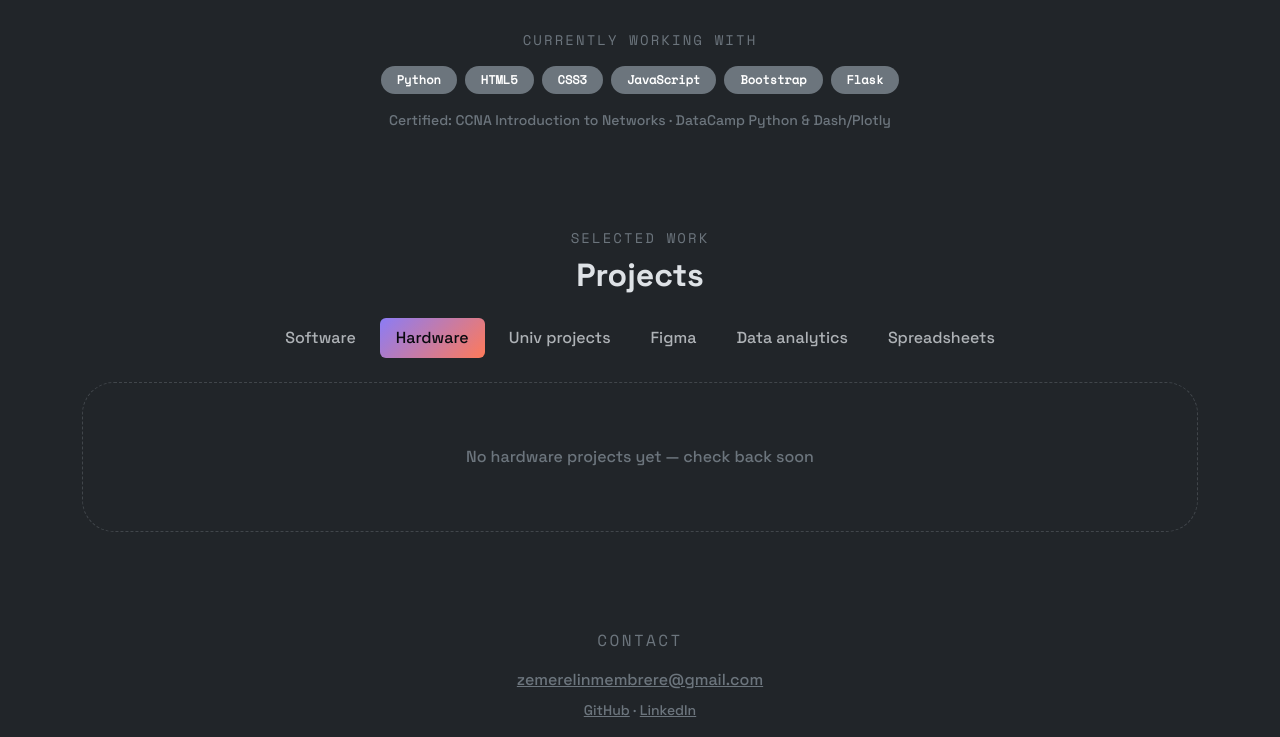
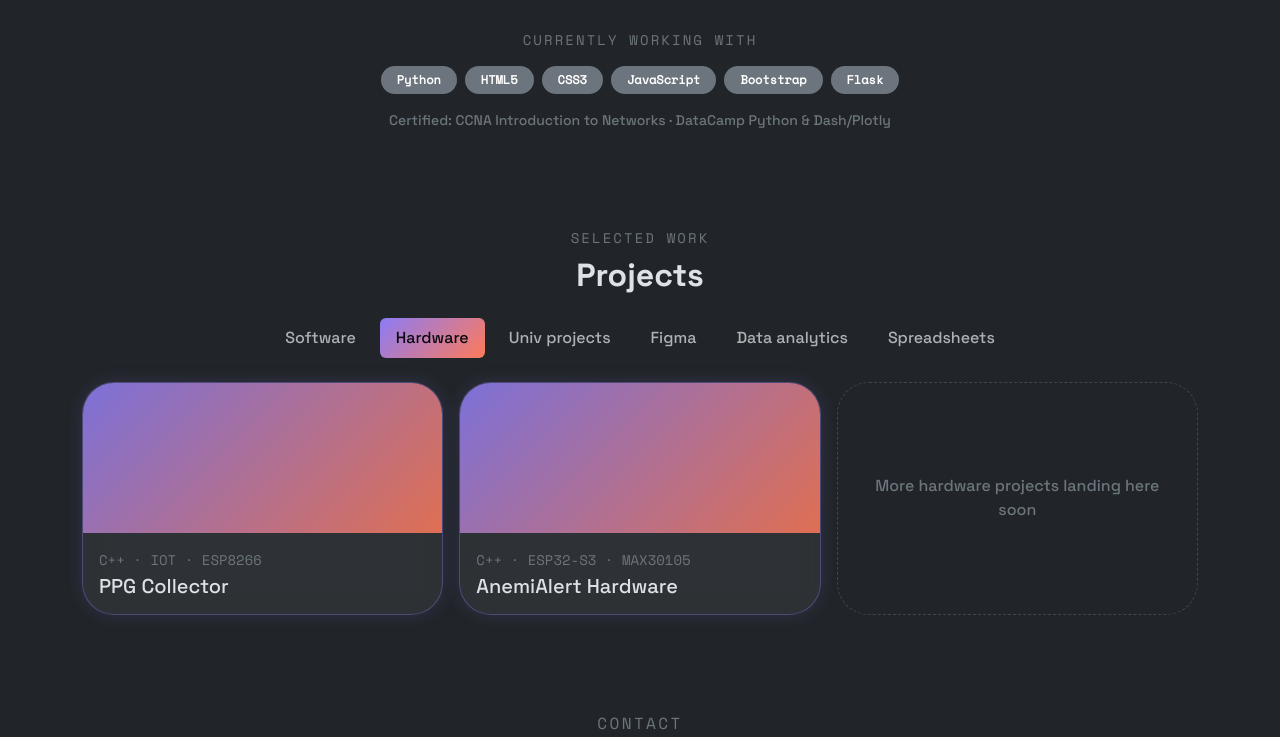
Before and after one commit to zem464/Portfolio, a plain HTML site: page index.html in a window 1280 px wide. Both pictures are taken after a click on the tab "Hardware". Shown: the part 865-1602 px from the top of the page. Drawn offline with nearby package versions, Linux system fonts and the light colour scheme.

Commit message:
Hardware Projects Added

```diff
--- a/index.html
+++ b/index.html
@@ -157,7 +157,29 @@
           </div>
 
           <div class="tab-pane fade" id="p-hardware">
-            <div class="card bg-transparent border-secondary-subtle d-flex align-items-center justify-content-center text-center text-secondary p-5" style="border-style:dashed; min-height:150px;">No hardware projects yet — check back soon</div>
+            <div class="row row-cols-1 row-cols-md-3 g-9" style="--bs-gutter-x: 1rem; --bs-gutter-y: 1rem;">
+              <div class="col">
+                <div class="card card-glow h-100 hover-lift">
+                  <div class="thumb-gradient"></div>
+                  <div class="card-body" onclick="window.open('https://github.com/zem464/PPG-Collector.git', '_blank');">
+                    <p class="font-mono text-uppercase text-secondary small mb-1">C++ · IoT · ESP8266</p>
+                    <h5 class="card-title mb-0">PPG Collector</h5>
+                  </div>
+                </div>
+              </div>
+              <div class="col">
+                <div class="card card-glow h-100 hover-lift">
+                  <div class="thumb-gradient"></div>
+                  <div class="card-body" onclick="window.open('https://github.com/zem464/Thesis-AnemiAlert_Hardware.git', '_blank');">
+                    <p class="font-mono text-uppercase text-secondary small mb-1">C++ · ESP32-S3 · MAX30105 </p>
+                    <h5 class="card-title mb-0">AnemiAlert Hardware</h5>
+                  </div>
+                </div>
+              </div>
+              <div class="col">
+                <div class="card bg-transparent border-secondary-subtle h-100 d-flex align-items-center justify-content-center text-center text-secondary p-4" style="border-style:dashed;">More hardware projects landing here soon</div>
+              </div>
+            </div>
           </div>
 
           <div class="tab-pane fade" id="p-univ">
```
